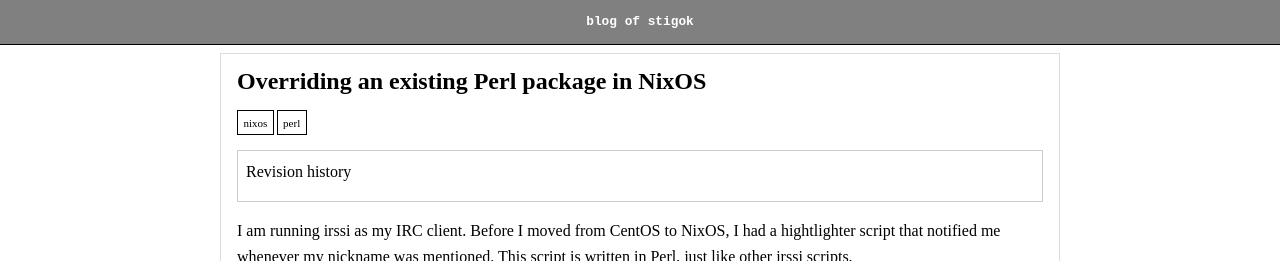
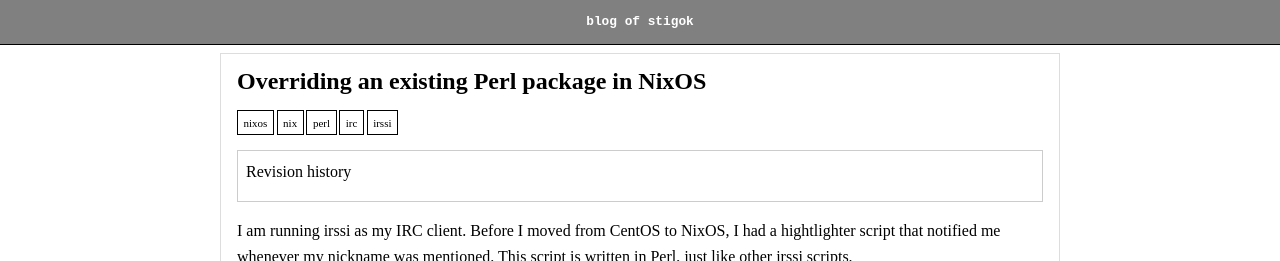
Before and after one commit to stigok/blog.stigok.com, a Jekyll site: the page built from collections/_posts/2020-04-16-building-a-custom-perl-package-for-nixos.md, in a window 1280 px wide and 900 px high, cut to the strip 0-261 px from the top of the window. Built offline with Jekyll 4.4.1, drawn with Linux system fonts in a browser that asks for light colours; some of the changed text lies outside the part shown.

Commit message:
add more tags

```diff
--- a/collections/_posts/2020-04-16-building-a-custom-perl-package-for-nixos.md
+++ b/collections/_posts/2020-04-16-building-a-custom-perl-package-for-nixos.md
@@ -2,7 +2,7 @@
 layout: post
 title:  "Overriding an existing Perl package in NixOS"
 date:   2020-04-16 01:18:35 +0200
-categories: nixos perl
+categories: nixos nix perl irc irssi
 ---
 
 I am running irssi as my IRC client. Before I moved from CentOS to NixOS,
```
